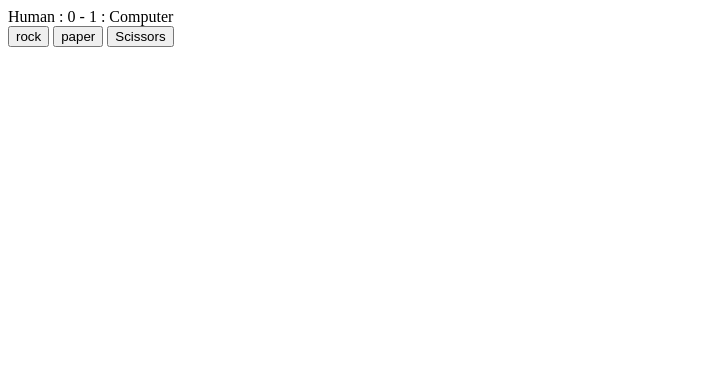
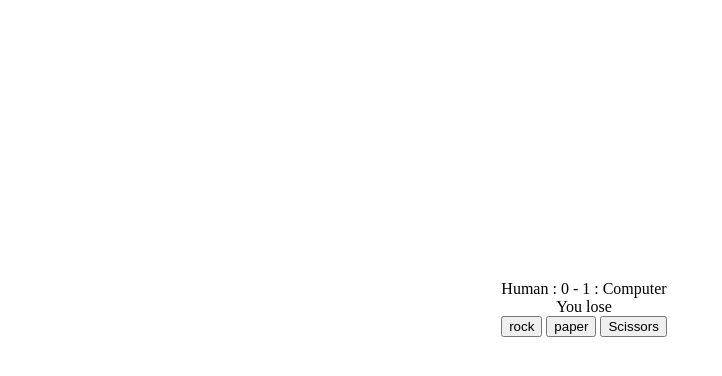
Before and after one commit to tornike-toko/rock_paper_scissors, a plain HTML site: page index.html in a window 1280 px wide. Both pictures are taken after a click on the button "rock". Shown: the whole page, without its empty margins (0-722 px from the left). Drawn offline with Linux system fonts and the light colour scheme.

Commit message:
added little bit css in html and added current round tracker

```diff
--- a/index.html
+++ b/index.html
@@ -4,12 +4,26 @@
     <meta charset="UTF-8">
     <meta name="viewport" content="width=device-width, initial-scale=1.0">
     <title>Rock Paper Scissors</title>
+
+    <style>
+        body{
+            width: 90%;
+            height: 75vh;
+            display: flex;
+            flex-direction: column;
+            align-items: center;
+            justify-content: center;
+        }
+    </style>
 </head>
 <body>
     <div id="scoreDis">Human : 0 - 0 : Computer</div>
-    <button id="R">rock</button>
-    <button id="P">paper</button>
-    <button id="S">Scissors</button>
+    <div id="currentRound"></div>
+    <div class="wrapper">
+        <button id="R">rock</button>
+        <button id="P">paper</button>
+        <button id="S">Scissors</button>
+    </div>
     <script src="script.js"></script>
 </body>
 </html>
--- a/script.js
+++ b/script.js
@@ -6,6 +6,8 @@ const paperBtn = document.querySelector('#P')
 const scissorsBtn = document.querySelector('#S')
 
 const scoreDispaly = document.querySelector("#scoreDis")
+
+const currentRound = document.querySelector("#currentRound")
 
 rockBtn.addEventListener("click", rockSelected)
 function rockSelected(){
@@ -29,22 +31,27 @@ function playRound(humanChoice,compChoice){
 
     if(humanChoice == compChoice){
         console.log("it is tie")
+        currentRound.innerText = "It Is Tie"
     }else if(humanChoice == "rock" && compChoice == "scissors"){
         console.log("human won")
         humanScore++
         scoreDispaly.innerText = `Human : ${humanScore} - ${compScore} : Computer`
+        currentRound.innerText = "You Win"
     }else if(humanChoice == "paper" && compChoice == "rock"){
         console.log("human won")
         humanScore++
         scoreDispaly.innerText = `Human : ${humanScore} - ${compScore} : Computer`
+        currentRound.innerText = "You Win"
     }else if(humanChoice == "scissors" && compChoice == "paper"){
         console.log("human won")
         humanScore++
         scoreDispaly.innerText = `Human : ${humanScore} - ${compScore} : Computer`
+        currentRound.innerText = "You Win"
     }else{
         console.log("human lose")
         compScore++
         scoreDispaly.innerText = `Human : ${humanScore} - ${compScore} : Computer`
+        currentRound.innerText = "You lose"
     }
     console.log("human score:" + humanScore)
     console.log("comp score:" + compScore)
```
